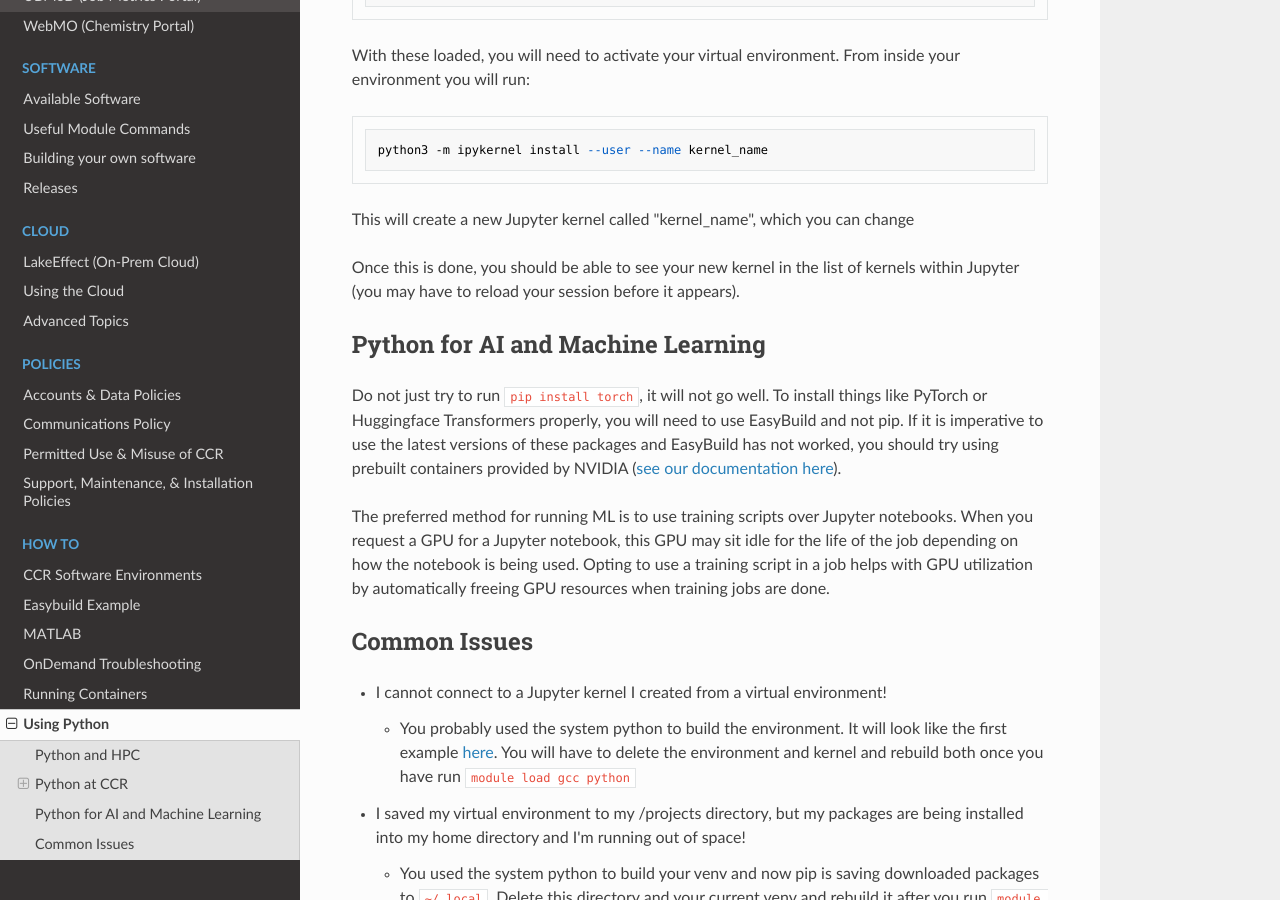
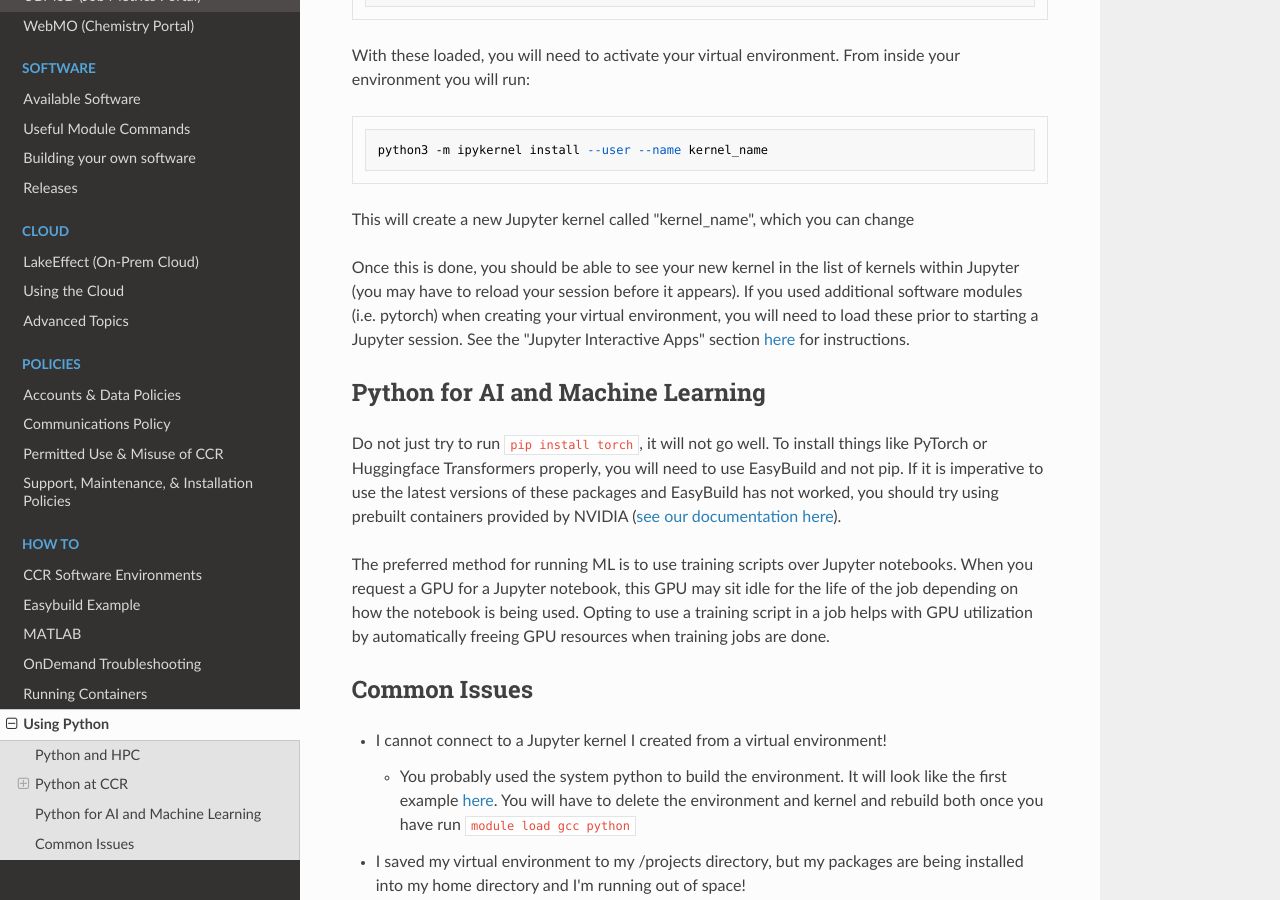
Before and after one commit to ubccr/ccrdocs, an MkDocs documentation site: the page built from pages/howto/python.md, in a window 1280 px wide and 900 px high, scrolled down 2722 px. Built offline with MkDocs 1.6.1, drawn with Linux system fonts in a browser that asks for light colours; nearby versions of some CDN libraries.

Commit message:
Update pages/howto/python.md
Co-authored-by: Dori Sajdak <djm29@buffalo.edu>

```diff
--- a/pages/howto/python.md
+++ b/pages/howto/python.md
@@ -82,7 +82,7 @@ python3 -m ipykernel install --user --name kernel_name
 
 This will create a new Jupyter kernel called "kernel_name", which you can change
 
-Once this is done, you should be able to see your new kernel in the list of kernels within Jupyter (you may have to reload your session before it appears).
+Once this is done, you should be able to see your new kernel in the list of kernels within Jupyter (you may have to reload your session before it appears).  If you used additional software modules (i.e. pytorch) when creating your virtual environment, you will need to load these prior to starting a Jupyter session.  See the "Jupyter Interactive Apps" section [here](../portals/ood.md#interactive-apps) for instructions.
 
 ## Python for AI and Machine Learning
 
```
